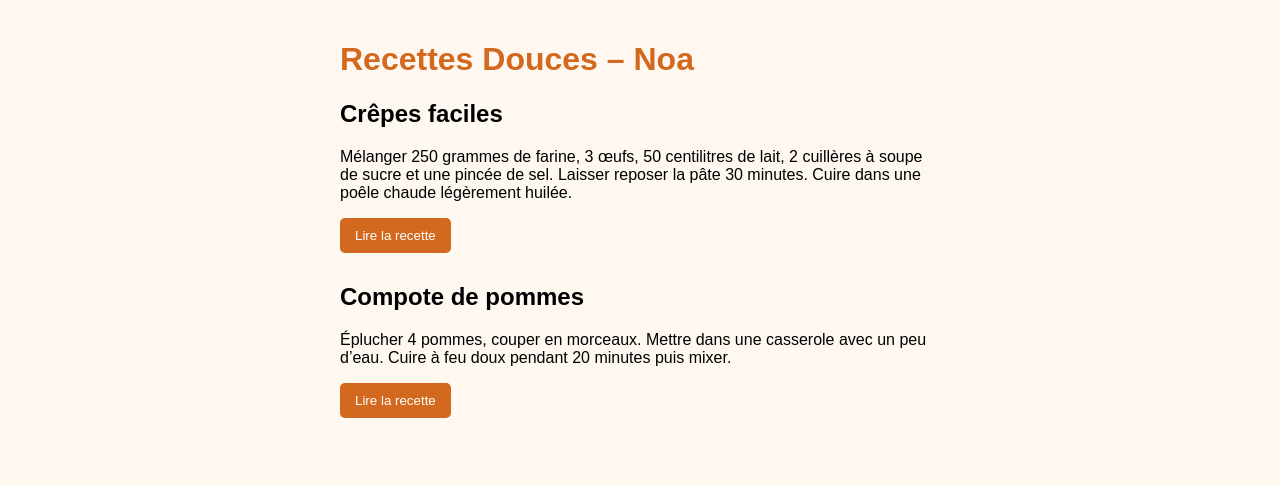
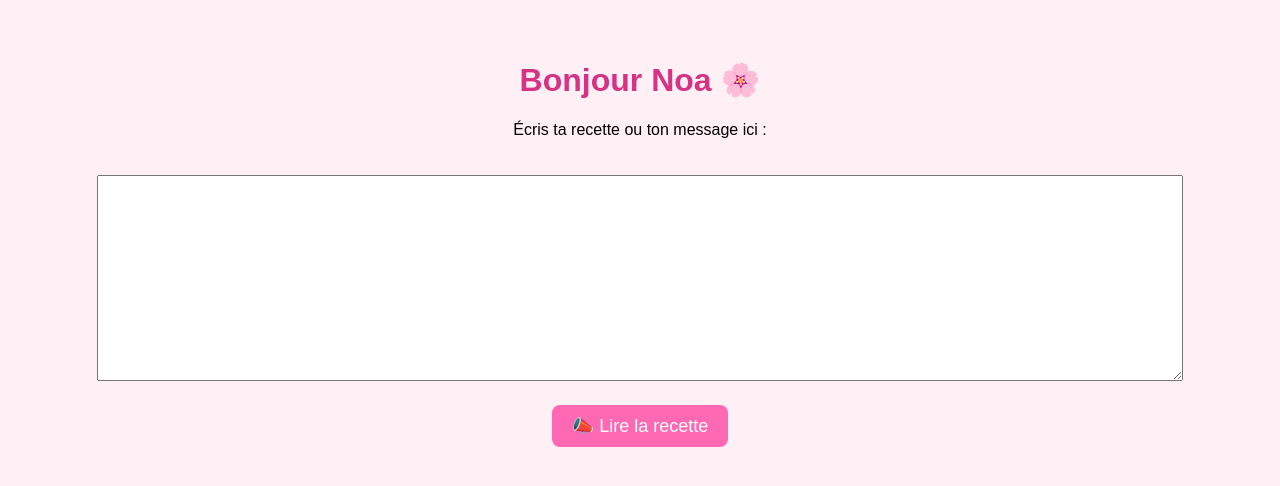
Before and after one commit to hoobasurf/recettes-douces-noa, a plain HTML site: page index.html in a window 1280 px wide. Drawn offline with Linux system fonts and the light colour scheme.

Commit message:
Version française avec lecture vocale

```diff
--- a/index.html
+++ b/index.html
@@ -2,57 +2,60 @@
 <html lang="fr">
 <head>
   <meta charset="UTF-8" />
-  <title>Recettes Douces – Noa</title>
+  <meta name="viewport" content="width=device-width, initial-scale=1.0"/>
+  <title>Recettes Douces - Noa</title>
   <style>
-    body { font-family: Arial, sans-serif; padding: 20px; max-width: 600px; margin: auto; background: #fff8f0; }
-    h1 { color: #d2691e; }
-    .recipe { margin-bottom: 30px; }
-    button { padding: 10px 15px; background: #d2691e; color: white; border: none; border-radius: 5px; cursor: pointer; }
-    button:hover { background: #b35612; }
+    body {
+      font-family: Arial, sans-serif;
+      background-color: #fff0f5;
+      text-align: center;
+      padding: 2rem;
+    }
+    h1 {
+      color: #d63384;
+    }
+    textarea {
+      width: 90%;
+      height: 200px;
+      margin-top: 20px;
+      font-size: 18px;
+    }
+    button {
+      margin-top: 20px;
+      padding: 10px 20px;
+      font-size: 18px;
+      background-color: #ff69b4;
+      color: white;
+      border: none;
+      border-radius: 8px;
+      cursor: pointer;
+    }
+    button:hover {
+      background-color: #e05297;
+    }
   </style>
 </head>
 <body>
-  <h1>Recettes Douces – Noa</h1>
-
-  <div class="recipe">
-    <h2>Crêpes faciles</h2>
-    <p id="text1">
-      Mélanger 250 grammes de farine, 3 œufs, 50 centilitres de lait, 2 cuillères à soupe de sucre et une pincée de sel.
-      Laisser reposer la pâte 30 minutes. Cuire dans une poêle chaude légèrement huilée.
-    </p>
-    <button onclick="speakText('text1')">Lire la recette</button>
-  </div>
-
-  <div class="recipe">
-    <h2>Compote de pommes</h2>
-    <p id="text2">
-      Éplucher 4 pommes, couper en morceaux. Mettre dans une casserole avec un peu d’eau.
-      Cuire à feu doux pendant 20 minutes puis mixer.
-    </p>
-    <button onclick="speakText('text2')">Lire la recette</button>
-  </div>
+  <h1>Bonjour Noa 🌸</h1>
+  <p>Écris ta recette ou ton message ici :</p>
+  <textarea id="texte"></textarea><br/>
+  <button onclick="lireTexte()">📣 Lire la recette</button>
 
   <script>
-    let frenchVoice = null;
-
-    function loadVoices() {
-      const voices = window.speechSynthesis.getVoices();
-      frenchVoice = voices.find(voice => voice.lang.startsWith('fr'));
+    function lireTexte() {
+      const texte = document.getElementById("texte").value;
+      const synthese = window.speechSynthesis;
+      const utterance = new SpeechSynthesisUtterance(texte);
+      const voixFr = synthese.getVoices().find(v => v.lang.startsWith("fr"));
+      if (voixFr) {
+        utterance.voice = voixFr;
+      }
+      utterance.lang = "fr-FR";
+      synthese.speak(utterance);
     }
 
-    window.speechSynthesis.onvoiceschanged = loadVoices;
-
-    function speakText(id) {
-      const text = document.getElementById(id).textContent;
-      const speech = new SpeechSynthesisUtterance(text);
-      if (frenchVoice) {
-        speech.voice = frenchVoice;
-      }
-      speech.lang = 'fr-FR';
-      speech.rate = 0.9;
-      window.speechSynthesis.cancel();
-      window.speechSynthesis.speak(speech);
-    }
+    // Précharger les voix au démarrage
+    window.speechSynthesis.onvoiceschanged = () => {};
   </script>
 </body>
 </html>
```
